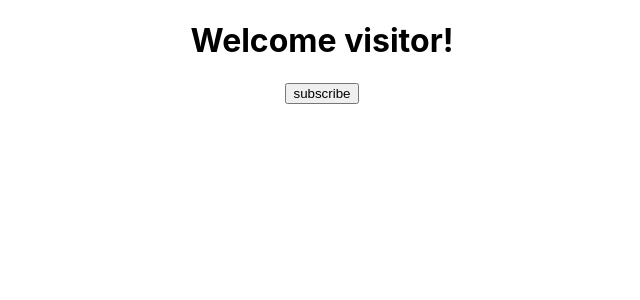
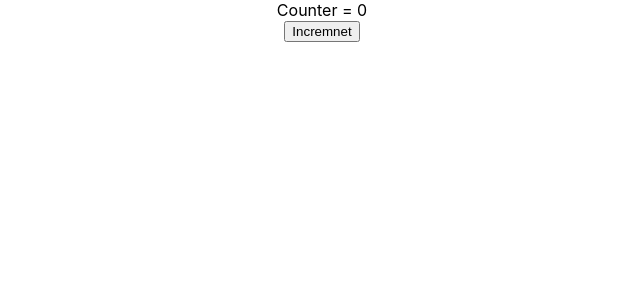
Before and after one commit to nikola-96/react, a React (Create React App) app: page / in a window 1280 px wide. Shown: the top 300 px of the page, without its empty margins (318-958 px from the left). Built offline with nearby package versions, Linux system fonts and the light colour scheme.

Commit message:
setState basic

```diff
--- a/src/App.js
+++ b/src/App.js
@@ -4,7 +4,7 @@ import Greet from './components/Greet';
 import Welcome from './components/Welcome';
 import Hello from './components/Hello'
 import Message from './components/Message'
-
+import Counter from './components/Counter'
 
 function App() {
   return (
@@ -19,7 +19,8 @@ function App() {
       <Welcome name="Klark" heroName="Superman" />
       <Welcome name="Nikola" heroName="Nikola" />
       <Hello /> */}
-      <Message />
+      {/* <Message /> */}
+      <Counter />
     </div>
   );
 }
--- /dev/null
+++ b/src/components/Counter.js
@@ -0,0 +1,44 @@
+import React, { Component } from 'react'
+
+export class Counter extends Component {
+    constructor(props) {
+        super(props)
+
+        this.state = {
+            counter: 0
+        }
+    }
+    // incremnet() {
+    //     this.setState({
+    //         counter: this.state.counter + 1
+    //     })
+    // }
+    incremnet() {
+        this.setState(prethodnoStanje => ({ // ovde kao parametar prima ceo state
+            counter: prethodnoStanje.counter + 1 /* kro ovu fnj mozemo da pristupimo samom statu, pa taj isti state
+           pozivamo i nad njim opet uzimamo taj state koji smo prosledili i referenciramo na brojac i taj isti brojac povecamo
+           za 1 i tako povecamo */
+        }))
+    }
+    incremnetFive() {
+        this.incremnet()
+        this.incremnet()
+        this.incremnet()
+        this.incremnet()
+        this.incremnet()
+    }
+
+
+    render() {
+        return (
+            <div>
+                <div>
+                    Counter = {this.state.counter}
+                </div>
+                <button onClick={() => this.incremnetFive()}>Incremnet</button>
+            </div>
+        )
+    }
+}
+
+export default Counter
--- a/src/components/Message.js
+++ b/src/components/Message.js
@@ -8,7 +8,7 @@ class Message extends Component {
         this.state = {
             message: 'Welcome visitor!'
         }
-    }/* da bi promenili tekst iz state moramo da iskoristimo ugradjenu fnj setState */
+    }/* da bi promenili tekst iz state moramo da iskoristimo ugradjenu fnj setStategi */
     changeMessage() {
         this.setState({
             message: 'Thanks for subscribing!'
```
